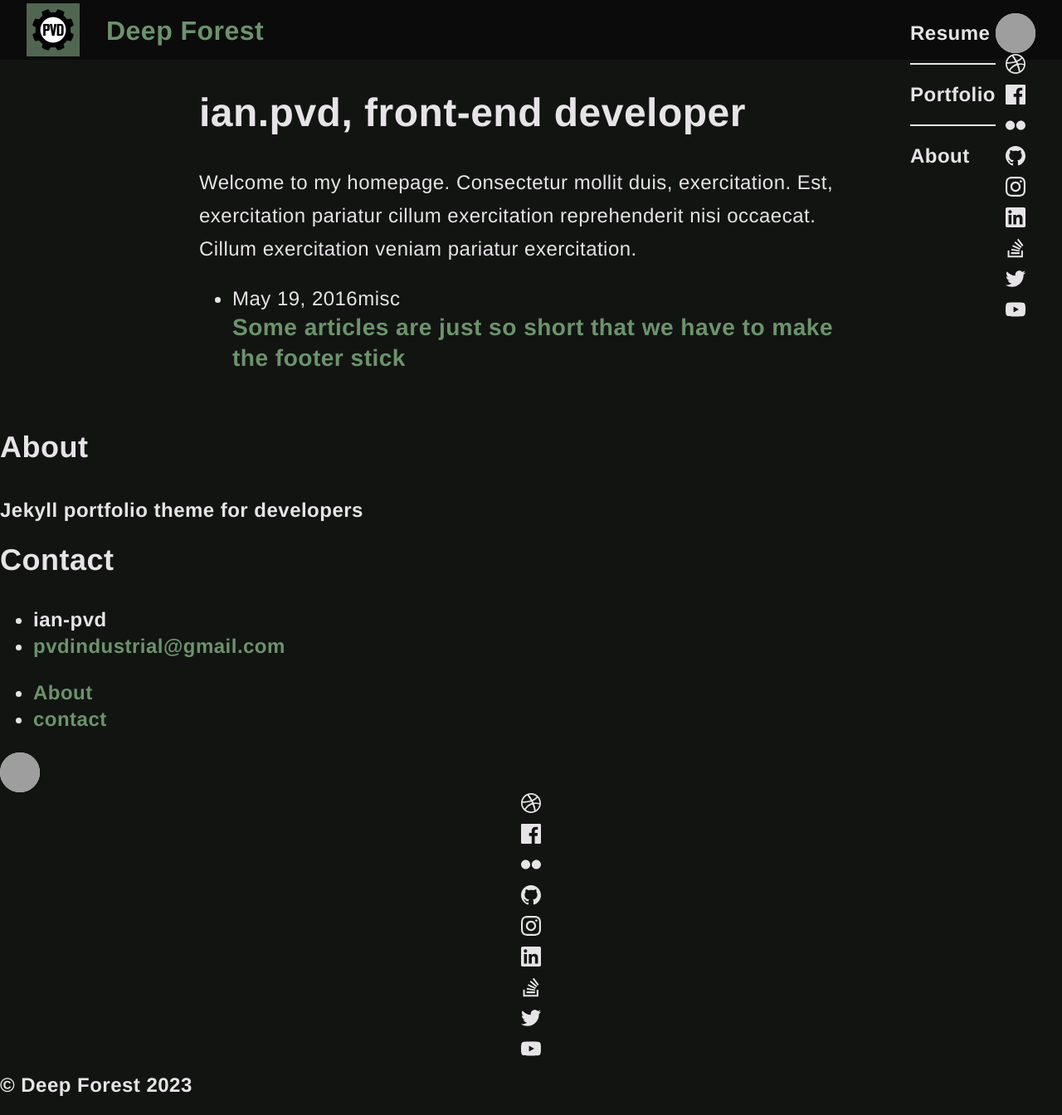
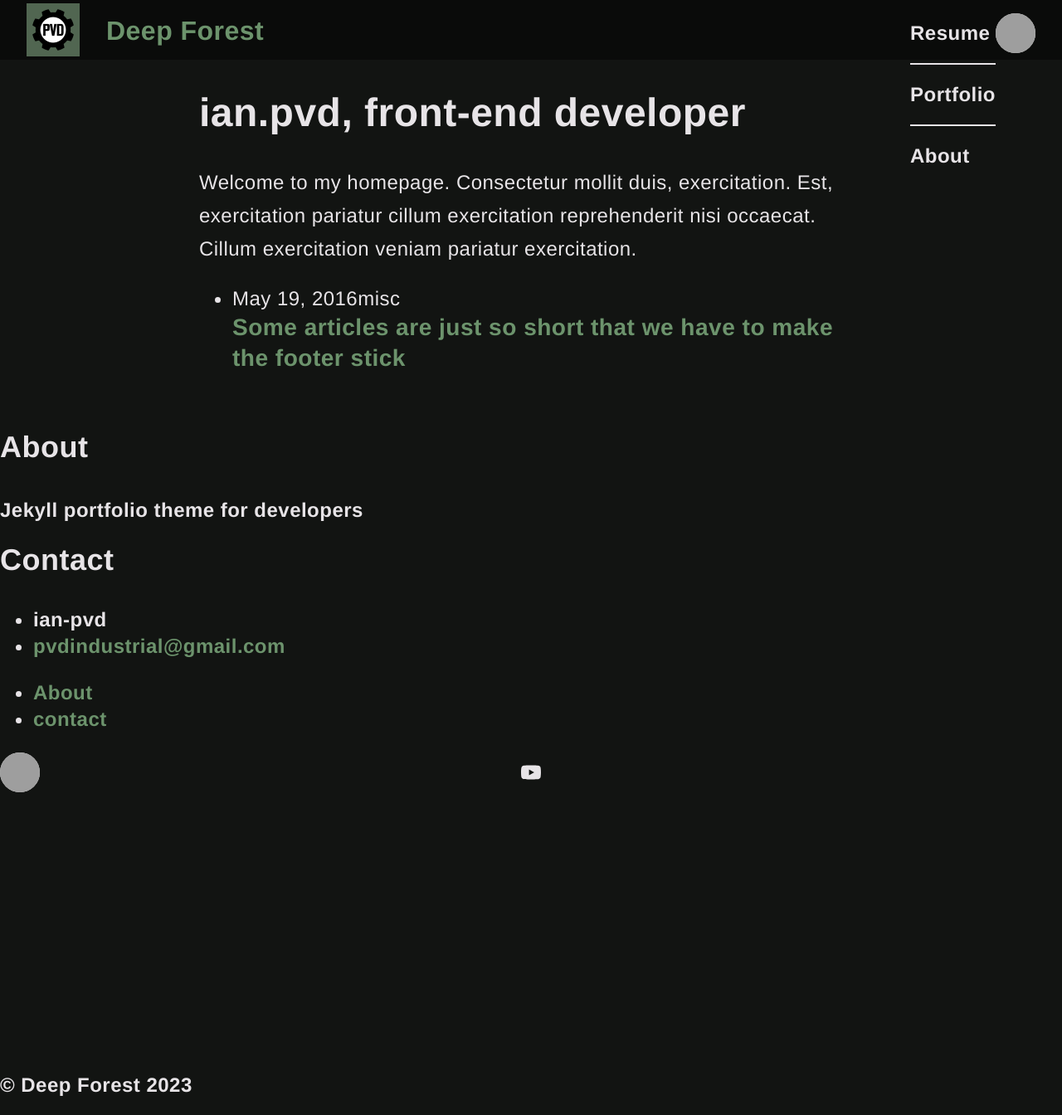
Before and after one commit to ian-pvd/deep-forest, a Jekyll site: the page built from index.md, in a window 1280 px wide. Shown: the whole page at 83% size. Built offline with Jekyll 4.4.1, drawn with Linux system fonts in a browser that asks for light colours; grey boxes are pictures that could not be loaded.

Commit message:
wip sort of get social links working

```diff
--- a/_sass/includes/social-links.scss
+++ b/_sass/includes/social-links.scss
@@ -1,5 +1,9 @@
 .social-links {
 	position: relative;
+
+	@media #{$desktop} {
+		overflow: hidden;
+	}
 }
 
 .social-links__toggle {
@@ -23,6 +27,8 @@
 	height: 100%;
 	object-fit: cover;
 	width: 100%;
+	position: relative;
+	z-index: 1;
 }
 
 .social-links__menu {
@@ -36,5 +42,14 @@
 
 	@media #{$desktop} {
 		flex-flow: column nowrap;
+		transition-property: transform;
+		transition-timing-function: ease-in-out;
+		transition-duration: 0.25s;
+		transform: translate(0, -100%);
+		z-index: 0;
+
+		&[aria-hidden="false"] {
+			transform: translate(0, 0);
+		}
 	}
 }
```
